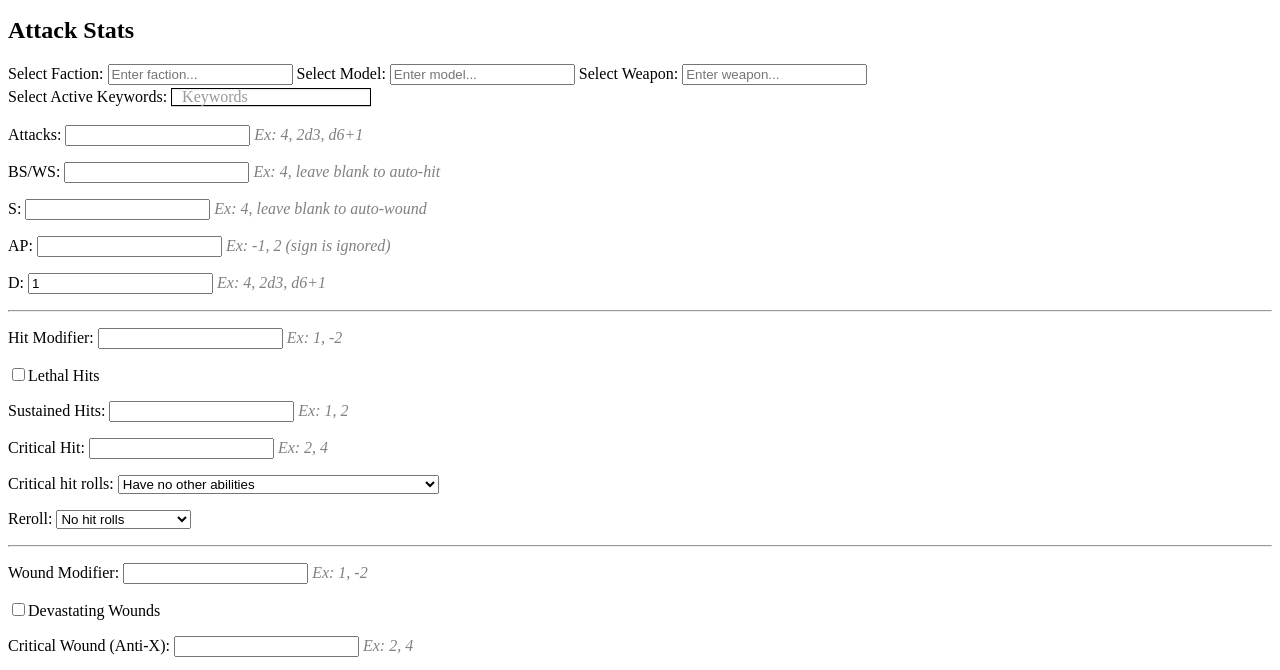
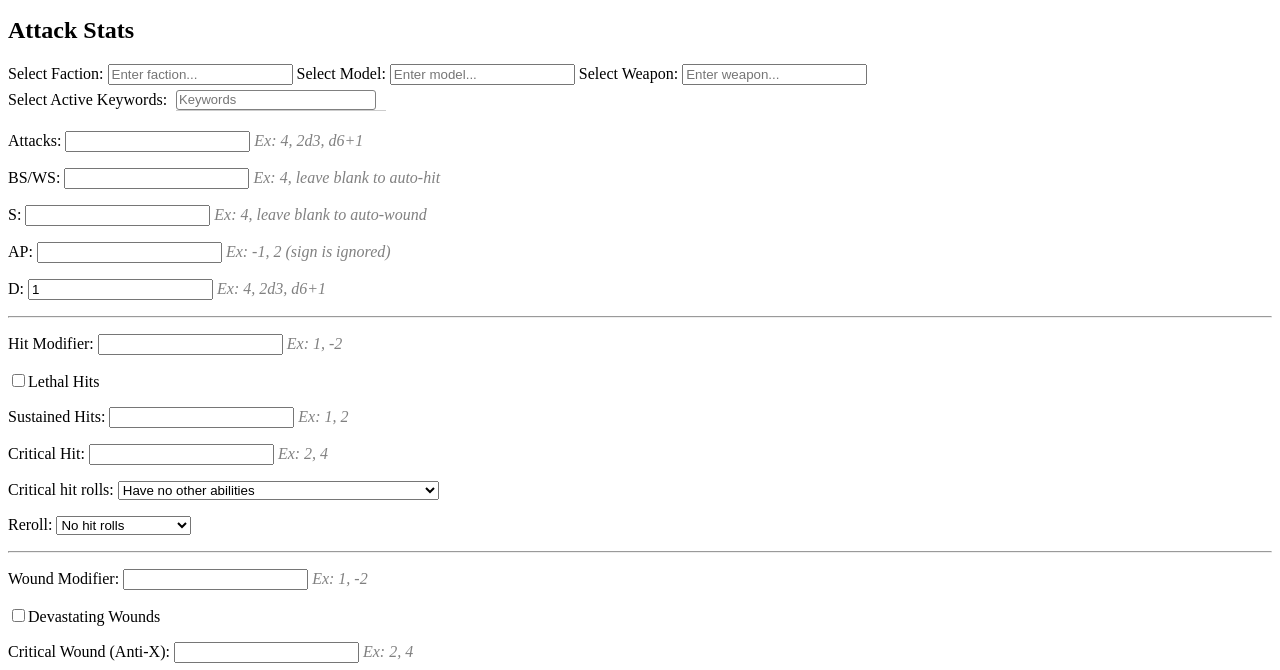
Before and after one commit to lukaross368/40k_tool, a website: page 40kdice/public/dice.html in a window 1280 px wide. Both pictures are taken after a click on the element 271 px from the left and 216 px from the top of the page. Shown: the part 119-789 px from the top of the page. Drawn offline with Linux system fonts and the light colour scheme; no server answers.

Commit message:
modified keywords box dropdown css

```diff
--- a/40kdice/public/styles.css
+++ b/40kdice/public/styles.css
@@ -1,6 +1,7 @@
 /* Container for the keywords input field and options dropdown */
 .keywords-container {
   position: relative; /* Positions children absolutely within this container */
+  padding: 5px; /* Adds padding inside the container */
   display: inline-block; /* Makes the container fit its contents and be inline */
   vertical-align: middle; /* Aligns the container vertically in the middle */
 }
@@ -8,6 +9,7 @@
 /* Label for the keywords input */
 .keywords-label {
   font-size: 16px; /* Sets the font size to 16px */
+  left: 1px; /* Positions the label slightly to the right (1px from the left) */
   line-height: 1.5; /* Sets the line height to 1.5 times the font size */
   display: inline-block; /* Makes the label fit its contents and be inline */
   vertical-align: middle; /* Aligns the label vertically in the middle */
@@ -17,13 +19,15 @@
 .keywords-input {
   display: inline-block; /* Makes the input fit its contents and be inline */
   width: 200px; /* Sets the width to 200px */
+  height: 20px; /* Sets the height to 20px */
   padding: 8px 12px; /* Sets the padding: 8px top/bottom, 12px left/right */
-  border: 1px solid black; /* Sets a black border with 1px width */
+  border: 1px solid gray; /* Sets a gray border with 1px width */
+  font-family: Arial; /* Uses Arial as the font family */
   box-sizing: border-box; /* Includes padding and border in the element's total width and height */
+  border-radius: 3px; /* Rounds the corners with a 3px radius */
   cursor: pointer; /* Changes the cursor to a pointer when hovering over */
   font-size: 16px; /* Sets the font size to 16px */
   line-height: 1.5; /* Sets the line height to 1.5 times the font size */
-  box-shadow: inset 0 1px 2px rgba(0,0,0,0.1); /* Adds an inset shadow with a slight blur */
   color: #333; /* Sets the text color to dark grey */
   position: relative; /* Positions pseudo-elements absolutely within this input */
   vertical-align: middle; /* Aligns the input vertically in the middle */
@@ -32,18 +36,19 @@
 /* Placeholder text for the keywords input */
 .keywords-input::before {
   content: attr(data-placeholder); /* Uses the data-placeholder attribute as content */
-  color: #999; /* Sets the placeholder text color to light grey */
+  font-family: Arial; /* Uses Arial as the font family for placeholder text */
+  color: #757575; /* Sets the placeholder text color to light grey */
   position: absolute; /* Positions the placeholder text absolutely within the input */
   top: 50%; /* Centers the text vertically */
-  left: 10px; /* Positions the text 10px from the left */
-  transform: translateY(-50%); /* Adjusts the text to be perfectly centered */
+  left: 2px; /* Positions the text 2px from the left */
+  transform: translateY(-50%); /* Adjusts the text to be perfectly centered vertically */
   pointer-events: none; /* Makes the placeholder text not interactable */
-  font-size: 16px; /* Sets the font size to 16px */
+  font-size: 13px; /* Sets the font size to 13px for the placeholder text */
 }
 
 /* Removes the placeholder text when the input is not empty */
 .keywords-input:not(:empty)::before {
-  content: ""; /* Sets the content to an empty string */
+  content: ""; /* Sets the content to an empty string to hide the placeholder */
 }
 
 /* Dropdown options container */
@@ -51,14 +56,15 @@
   display: none; /* Hides the dropdown by default */
   position: absolute; /* Positions the dropdown absolutely within its container */
   border: 1px solid #ccc; /* Sets a light grey border with 1px width */
-  border-top: none; /* Removes the top border */
+  border-top: none; /* Removes the top border to blend with the input */
+  font-family: Arial; /* Uses Arial as the font family for dropdown text */
   background-color: #fff; /* Sets the background color to white */
   max-height: 200px; /* Sets the maximum height to 200px */
   overflow-y: auto; /* Adds a vertical scrollbar if the content overflows */
   z-index: 1000; /* Ensures the dropdown appears above other elements */
   width: 100%; /* Sets the width to 100% of the container */
   box-sizing: border-box; /* Includes padding and border in the element's total width and height */
-  font-size: 16px; /* Sets the font size to 16px */
+  font-size: 16px; /* Sets the font size to 16px for dropdown text */
 }
 
 /* Individual options within the dropdown */
@@ -78,7 +84,6 @@
   color: #fff; /* Changes the text color to white when selected */
 }
 
-
 .output {
   float: left;
 }
```
